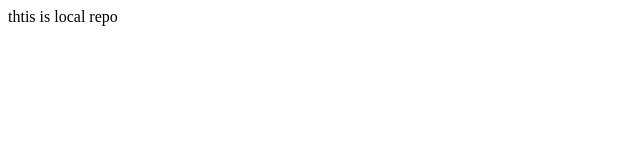
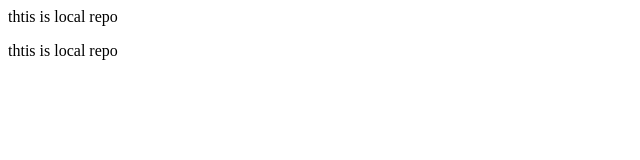
Before and after one commit to Mystic-Brain/localrepo, a plain HTML site: page index.html in a window 1280 px wide. Shown: the whole page, without its empty margins (0-640 px from the left). Drawn offline with Linux system fonts and the light colour scheme.

Commit message:
add new paragraph

```diff
--- a/index.html
+++ b/index.html
@@ -1 +1,2 @@
 <P>thtis is local repo</P>
+<P>thtis is local repo</P>
```
